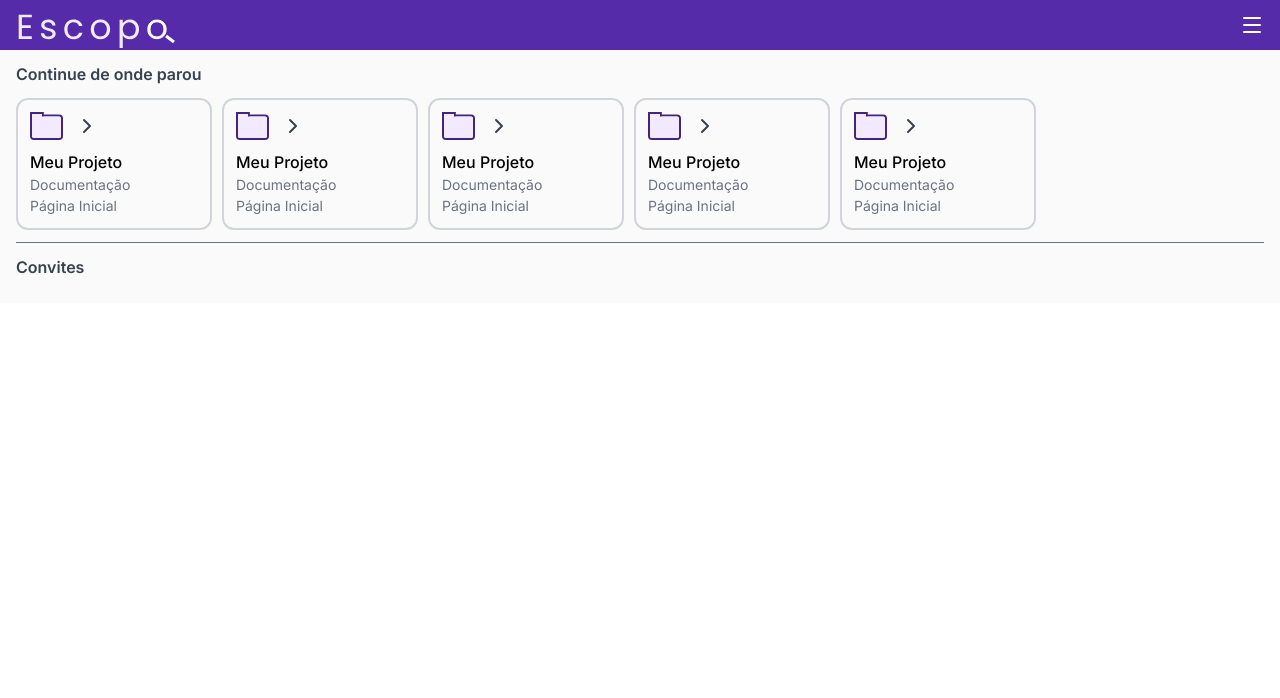
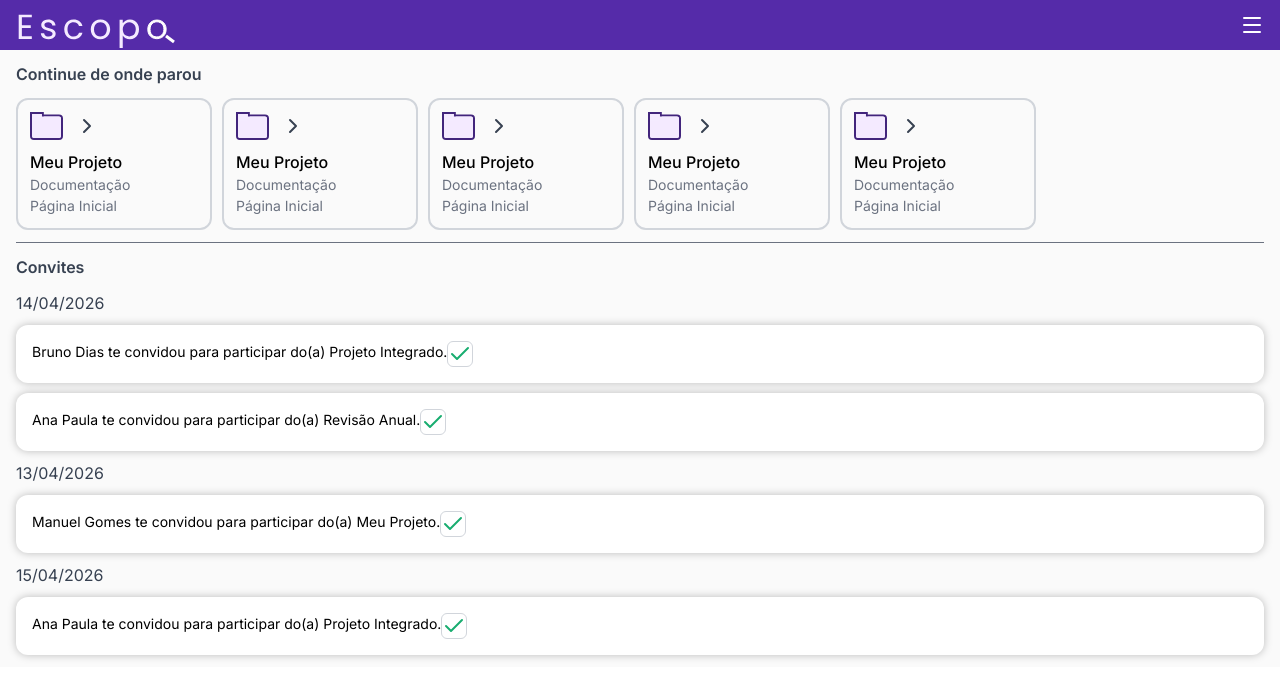
Before and after one commit to Samys003/projeto-escopo-web, a React (Vite) app: page / in a window 1280 px wide. Shown: the top 698 px of the page. Built offline with nearby package versions, Linux system fonts and the light colour scheme.

Commit message:
fix: corrige carregamento de convite
iniciando estilização de botões de convite

```diff
--- /dev/null
+++ b/src/components/IconButtonOutlined.jsx
@@ -0,0 +1,10 @@
+//TODO: Refatorar IconButton para incluir esse como uma variação
+function IconButtonOutlined(props){
+    return (
+        <button onClick={props.onClick} className=" border-(--cinza-300) border-[1px] p-[0px] rounded-md">
+        {props.icon}
+        </button>
+    )
+}
+
+export default IconButtonOutlined;
--- a/src/components/Invite.jsx
+++ b/src/components/Invite.jsx
@@ -1,11 +1,15 @@
-import ParagraphMedium from "./Typography/ParagraphMedium"
+import ParagraphMedium from "./Typography/ParagraphMedium";
+import IconButtonOutlined from "./IconButtonOutlined";
+import { Check } from "lucide-react";
+
 
 function Invite(props){
     const convite = props.convite
     console.log(convite)
     return(
-        <div className="bg-white py-[16px] px-4 shadow-(--external-shadow) rounded-xl">
+        <div className="bg-white py-[16px] px-4 shadow-(--external-shadow) rounded-xl flex">
             <ParagraphMedium>{convite.nome_remetente} te convidou para participar do(a) {convite.nome_projeto}.</ParagraphMedium>
+            <IconButtonOutlined icon ={<Check className="text-(--color-verde)" />} ></IconButtonOutlined>
         </div>
     )
 }
--- a/src/components/InviteList.jsx
+++ b/src/components/InviteList.jsx
@@ -1,5 +1,6 @@
 import Invite from "./Invite"
 import ParagraphLarge from "./Typography/ParagraphLarge";
+import { formatDate } from "../utils/formatters";
 
 function InviteList(props) {
 
@@ -21,14 +22,14 @@ function InviteList(props) {
 
     return (
         <div className="flex flex-col gap-[10px]">
-            {Object.entries(convitesOrdenados).map(([data, convitesDia]) => {
-                <ParagraphLarge className="text-(--cinza-700)">{data}</ParagraphLarge>
-                convitesDia.map((convite) => {
+            {Object.entries(convitesOrdenados).map(([data, convitesDia]) => (
+                <div key={data} className="flex flex-col gap-[10px]">
+                    <ParagraphLarge className="text-(--cinza-700)">{formatDate(data)}</ParagraphLarge>
+                {convitesDia.map((convite) => (
                     <Invite convite={convite}></Invite>
-                }
-                )
-            }
-            )}
+                ))}
+                </div>
+            ))}
         </div>
     )
 
--- a/src/components/QuickAccessListHorizontal.jsx
+++ b/src/components/QuickAccessListHorizontal.jsx
@@ -7,7 +7,7 @@ function QuickAccessListHorizontal(props){
         <div className="overflow-x-auto border-b border-(--cinza-500) pb-3">
             <div className="flex gap-[10px] w-max">
                 {documentos.map((documento) =>(
-                    <DocumentQuickAccess documento = {documento}></DocumentQuickAccess>
+                    <DocumentQuickAccess key={documento.id} documento = {documento}></DocumentQuickAccess>
                 ))}
             </div>
         </div>
--- a/src/index.css
+++ b/src/index.css
@@ -8,6 +8,7 @@
   /* Cores */
   --fundo: #FAFAFA;
   --color-base: #552BA9;
+  --color-verde: #19AD70;
   --cinza-700: #374151;
   --cinza-600: #4B5563;
   --cinza-500: #6B7280;
--- /dev/null
+++ b/src/utils/formatters.js
@@ -0,0 +1,3 @@
+export function formatDate(data){
+    return new Date(data).toLocaleDateString("pt-BR");
+}
```
